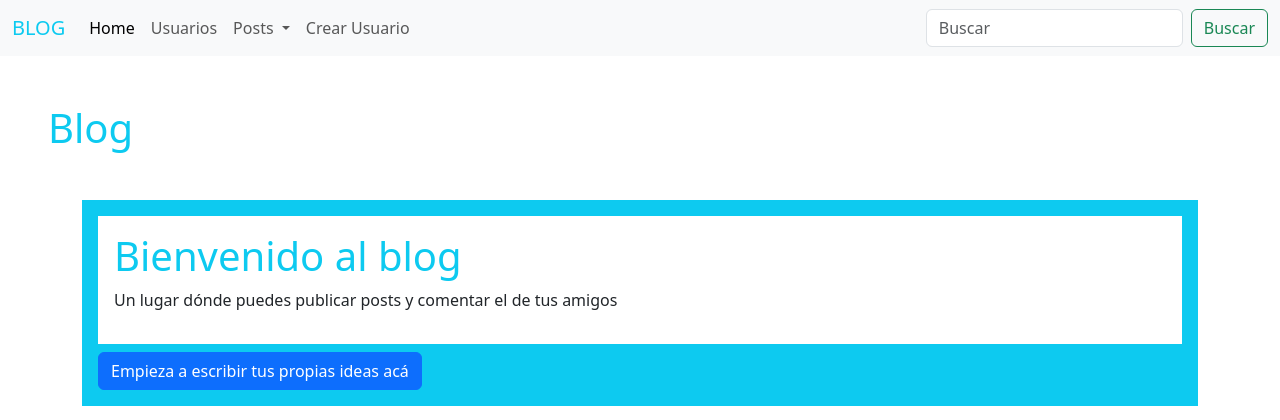
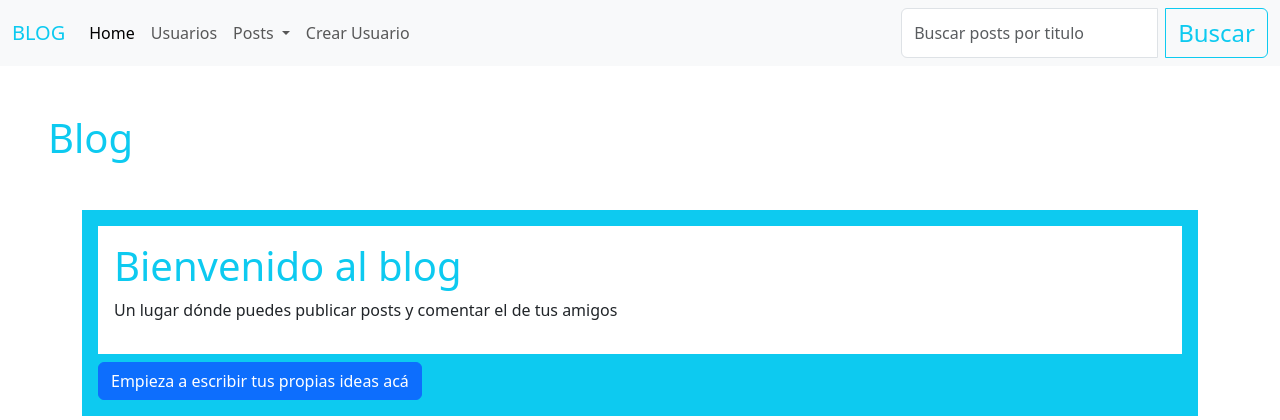
Before and after one commit to dggtn/PlaygroundFinalProjectGangotena, a Django app: page /index/ in a window 1280 px wide. Shown: the top 420 px of the page. Run offline with Django 5.2, Linux system fonts and the light colour scheme.

Commit message:
buscador en navbar tambien por titulo de post

```diff
--- a/PlaygroundFinalProjectGangotena/templates/layout.html
+++ b/PlaygroundFinalProjectGangotena/templates/layout.html
@@ -36,9 +36,12 @@
             <a class="nav-link " href="{% url 'nuevoUsuario' %}" tabindex="-1" >Crear Usuario</a>
           </li>
         </ul>
-        <form class="d-flex">
-          <input class="form-control me-2" type="search" placeholder="Buscar" aria-label="Search">
-          <button class="btn btn-outline-success" type="submit">Buscar</button>
+        <form class="d-flex"type="search" placeholder="Buscar" aria-label="Search">
+          <form action="/posts" method="GET">
+            <div class="input-group">
+                <input type="search" name="query" class="form-control me-2"  placeholder="Buscar posts por titulo" aria-label="Search" aria-describedby="search-addon" />
+                <button type="submit" class="btn fs-4 btn-outline-info" data-mdb-ripple-init>Buscar</button>
+            </div>
         </form>
       </div>
     </div>
```
